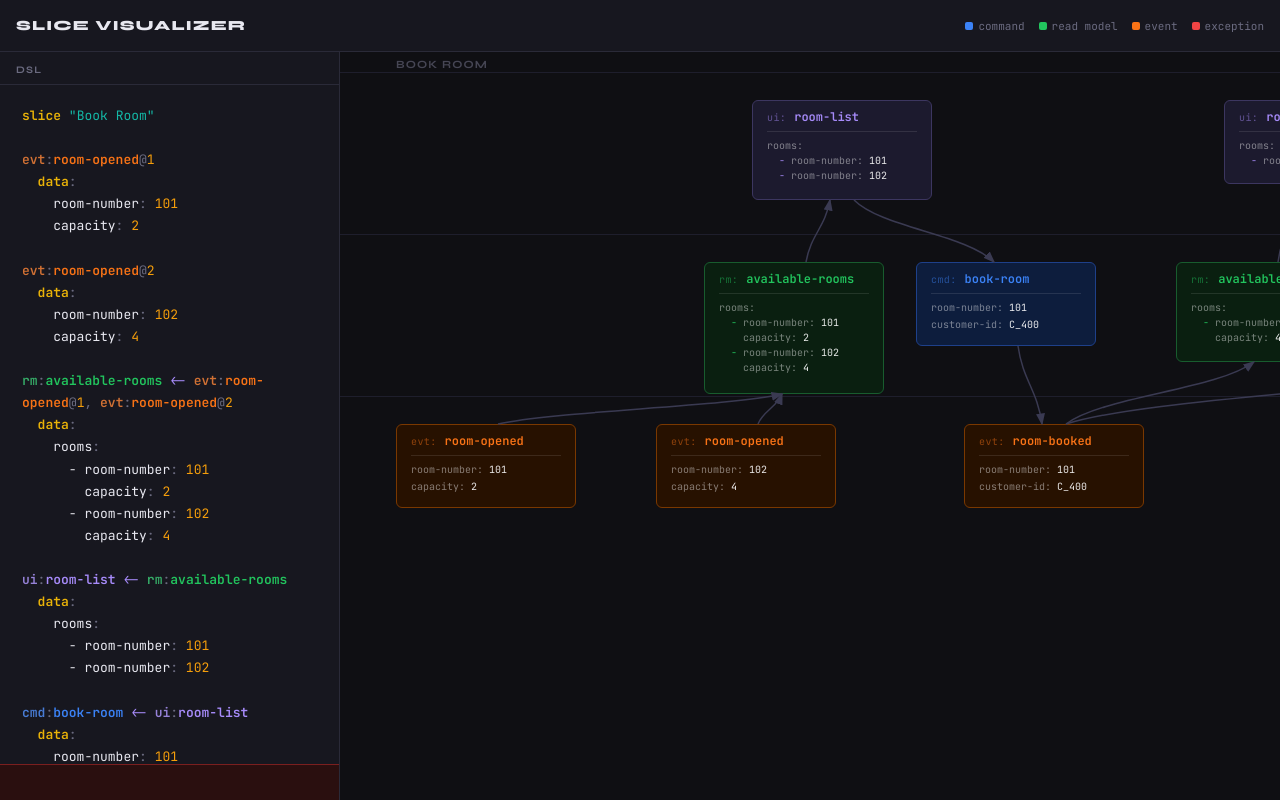
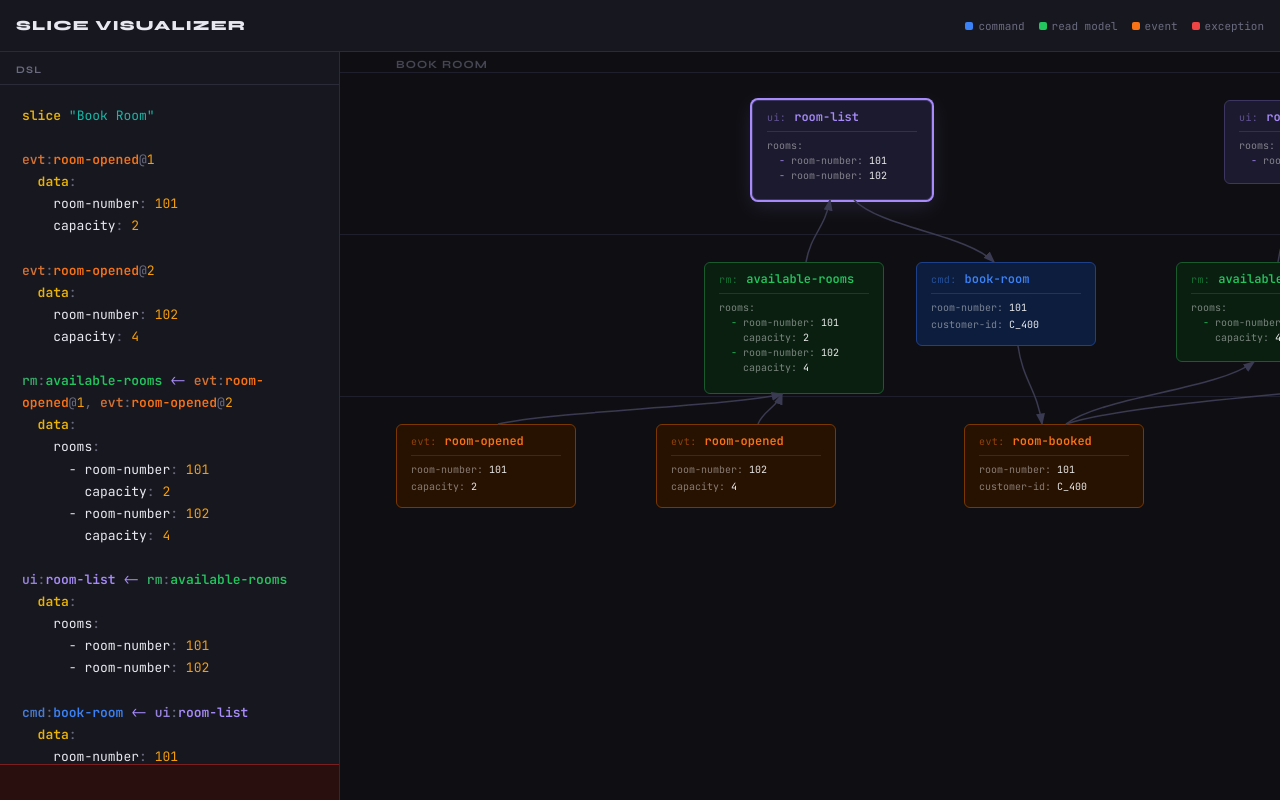
Before and after one commit to Suigi/slicr, a React (Vite) app: page / in a window 1280 px wide. In both pictures the pointer is over the element 842 px from the left and 150 px from the top of the page. Built offline with nearby package versions, Linux system fonts and the light colour scheme.

Commit message:
Add hover styling for `.node.ui` elements in CSS

```diff
--- a/src/styles.css
+++ b/src/styles.css
@@ -476,6 +476,10 @@ header h1 {
   box-shadow: 0 0 0 2px var(--exc), 0 6px 20px rgb(239 68 68 / 15%);
 }
 
+.node.ui:hover {
+  box-shadow: 0 0 0 2px var(--ui-color), 0 6px 20px rgb(167 139 250 / 15%);
+}
+
 #arrows {
   position: absolute;
   top: 0;
```
